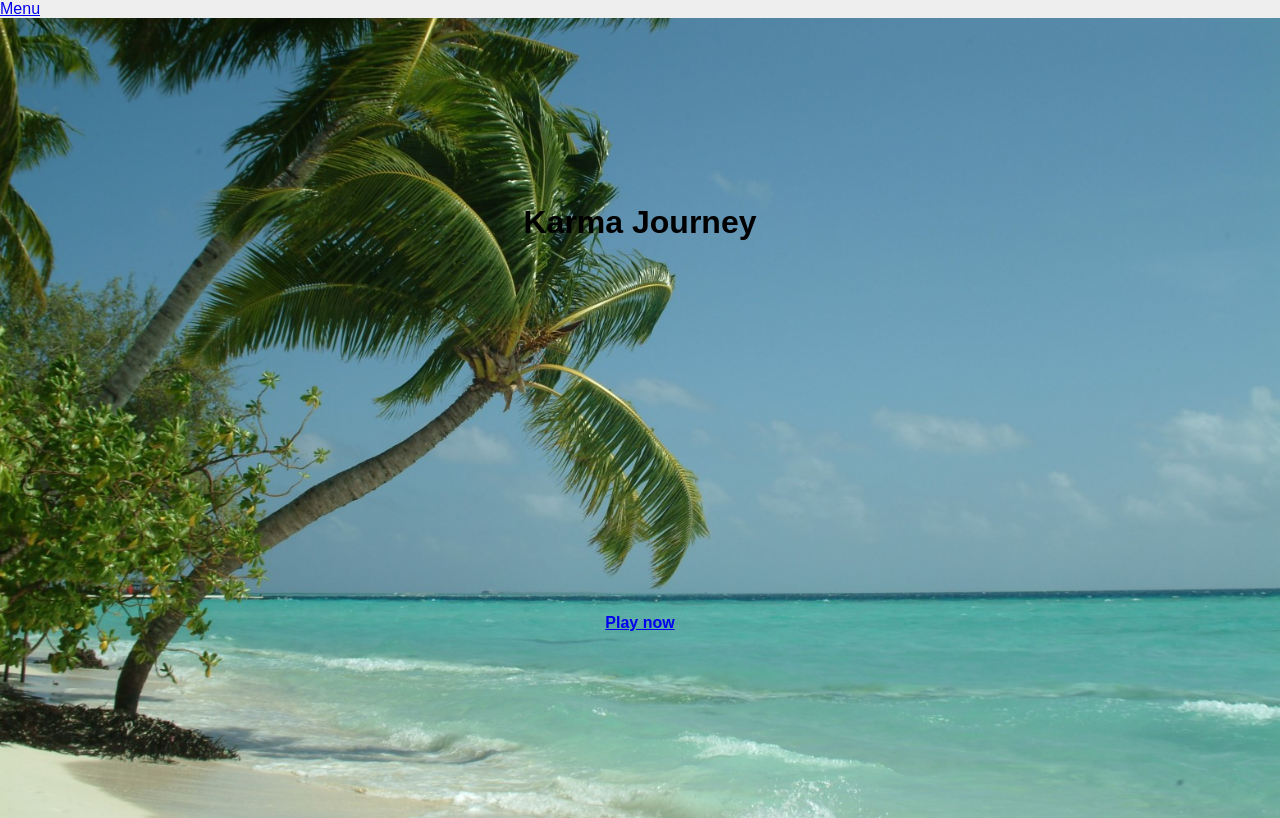
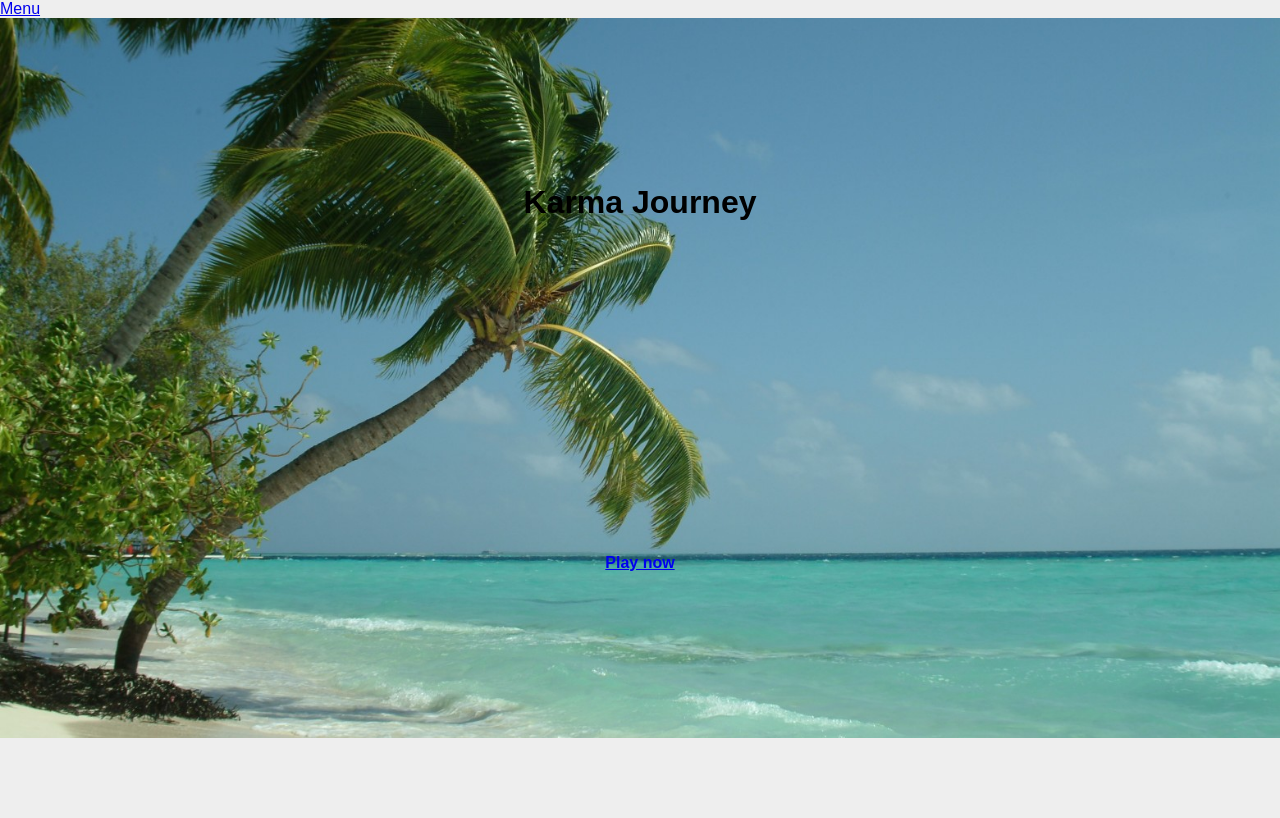
Before and after one commit to LessBeaver/KarmaJourney, a React (Create React App) app: page / in a window 1280 px wide. Built offline with nearby package versions, Linux system fonts and the light colour scheme; the HTML template or start-up script is replaced by a standard one.

Commit message:
correction faute quizz + css

```diff
--- a/src/api/quizQuestions.jsx
+++ b/src/api/quizQuestions.jsx
@@ -38,7 +38,7 @@ const quizQuestions = [
             },
             {
                 type: "Negative",
-                content: "Kagaroo"
+                content: "Kangaroo"
             }
         ]
     },
--- a/src/components/Home.css
+++ b/src/components/Home.css
@@ -1,7 +1,7 @@
 .homebg {
     background-image: url('./plagebis.jpg');
     background-color: red;
-    height: 100vh;
+    height: 90vh;
     background-position: center;
     background-repeat: no-repeat;
     background-size: cover;
--- a/src/index.css
+++ b/src/index.css
@@ -34,7 +34,7 @@ body {
 .container {
   position: relative;
   max-width: 800px;
-  margin: 200px auto;
+  margin: 20% auto;
   border-radius: 3px;
 }
 
```
